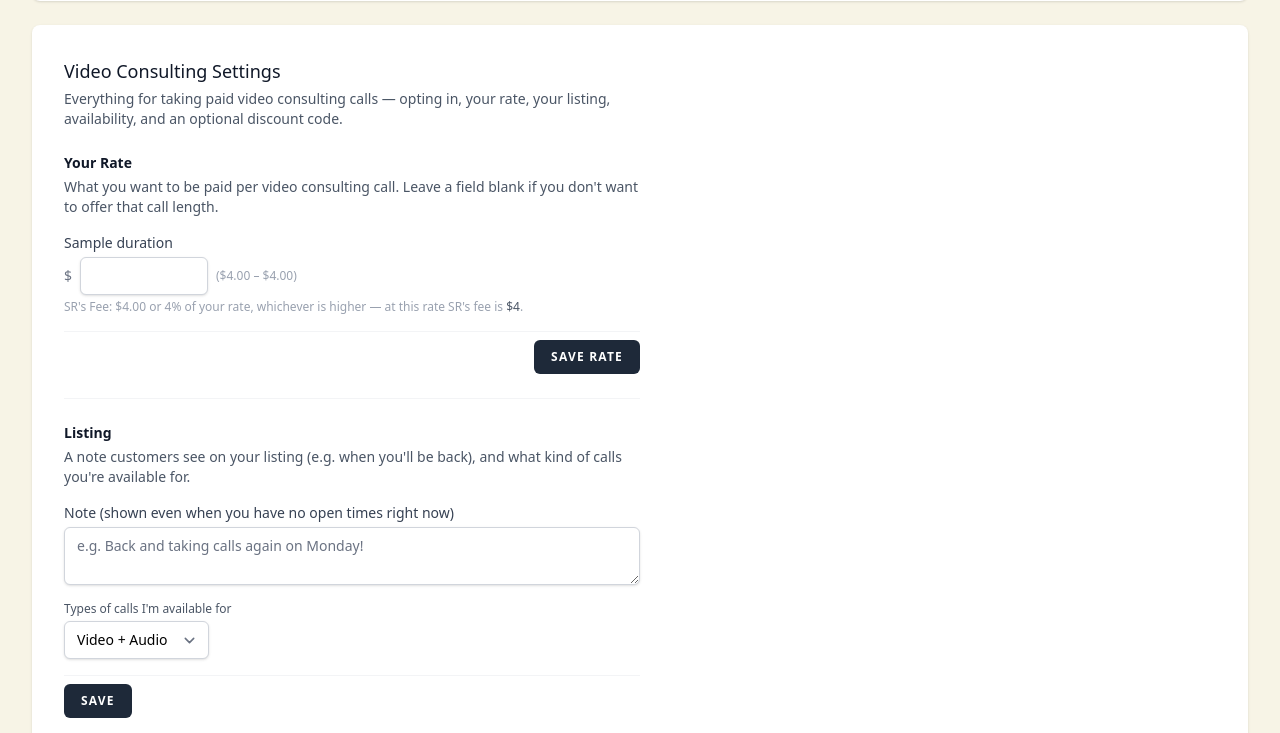
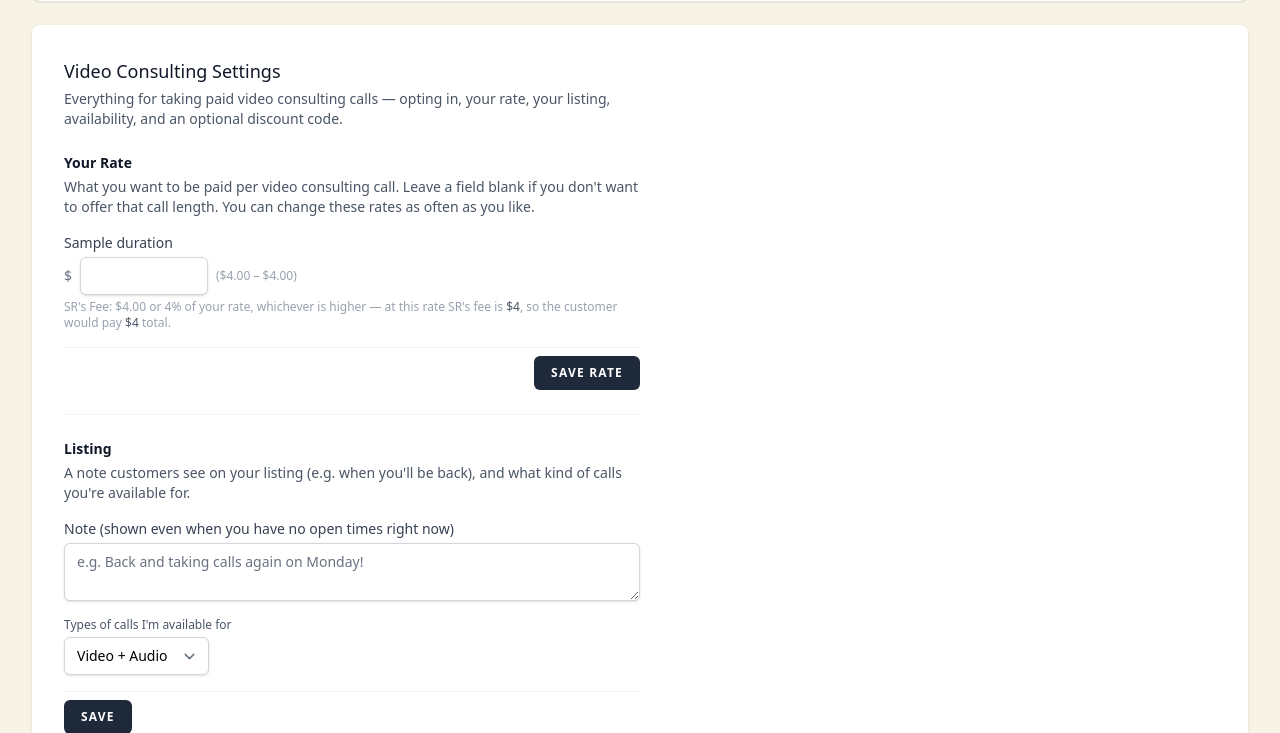
Before and after one commit to theomalley/screenplayreaders-portal, a Laravel app: page /profile in a window 1280 px wide. Shown: the part 2886-3619 px from the top of the page. Run offline with Laravel 12, Linux system fonts and the light colour scheme; a user stored in the database is signed in; data comes from the database, SQL or seed files in the repository; tables that the repository leaves empty hold one stand-in row (values such as "Sample post"); style sheets or scripts are compiled from the project's sources; parts of the project's set-up code (start-up, migrations or seed data) failed here and were passed over; some libraries are stand-ins or nearby versions.

Commit message:
tweak: show total customer price to reader when editing his vid consult rates

```diff
--- a/resources/views/profile/edit.blade.php
+++ b/resources/views/profile/edit.blade.php
@@ -432,7 +432,7 @@
                     @if (\App\Support\VideoConsultingAccess::enabledFor($user))
                     <div class="pb-6 mb-6 border-b border-gray-100">
                         <h3 class="text-sm font-semibold text-gray-900 mb-1">Your Rate</h3>
-                        <p class="text-sm text-gray-600 mb-4">What you want to be paid per video consulting call. Leave a field blank if you don't want to offer that call length.</p>
+                        <p class="text-sm text-gray-600 mb-4">What you want to be paid per video consulting call. Leave a field blank if you don't want to offer that call length. You can change these rates as often as you like.</p>
 
                         @php $vcDurations = $videoConsultingDurations ?? collect(); @endphp
                         @if ($errors->any() && $errors->hasAny($vcDurations->map(fn ($d) => "rates.{$d->id}")->all()))
@@ -459,6 +459,9 @@
                                         get cut() {
                                             const r = parseFloat(this.rate) || 0;
                                             return Math.max(this.baseRate, Math.round((this.basePercent / 100) * r));
+                                        },
+                                        get total() {
+                                            return (parseFloat(this.rate) || 0) + this.cut;
                                         }
                                      }">
                                     <x-input-label for="rate_{{ $duration->id }}" value="{{ $duration->label }}" />
@@ -474,7 +477,8 @@
                                     <p class="mt-1 text-xs text-gray-400">
                                         SR's Fee: ${{ number_format($duration->base_rate, 2) }}
                                         or <span x-text="basePercent"></span>% of your rate, whichever is higher —
-                                        at this rate SR's fee is <span class="font-medium text-gray-600" x-text="'$' + cut"></span>.
+                                        at this rate SR's fee is <span class="font-medium text-gray-600" x-text="'$' + cut"></span>,
+                                        so the customer would pay <span class="font-medium text-gray-600" x-text="'$' + total"></span> total.
                                     </p>
                                     <x-input-error :messages="$errors->get('rates.' . $duration->id)" class="mt-1" />
                                 </div>
@@ -1342,7 +1346,7 @@
             <div class="p-4 sm:p-8 bg-gray-50 shadow sm:rounded-lg">
                 <div class="max-w-xl space-y-4">
                     <h2 class="text-lg font-medium text-gray-900">Video Consulting Rates <span class="ml-1 align-middle text-[11px] font-medium bg-gray-100 text-gray-500 px-2 py-0.5 rounded-full border border-gray-200">admin only</span></h2>
-                    <p class="text-sm text-gray-600 -mt-2">What this {{ $isEditingReader ? 'reader' : 'person' }} is paid for a video consulting call of each length. Leave a field blank to opt them out of that call length. They need at least one rate set here (or via their own self-serve page) before they appear as bookable on the checkout upgrade or the Script Consulting page.</p>
+                    <p class="text-sm text-gray-600 -mt-2">What this {{ $isEditingReader ? 'reader' : 'person' }} is paid for a video consulting call of each length. Leave a field blank to opt them out of that call length. They need at least one rate set here (or via their own self-serve page) before they appear as bookable on the checkout upgrade or the Script Consulting page. Rates can be changed as often as needed.</p>
                     @if ($videoConsultingDurations->isEmpty())
                         <p class="text-sm text-gray-500 italic">No call-length durations are configured yet — add some under Settings first.</p>
                     @else
@@ -1358,6 +1362,9 @@
                                         get cut() {
                                             const r = parseFloat(this.rate) || 0;
                                             return Math.max(this.baseRate, Math.round((this.basePercent / 100) * r));
+                                        },
+                                        get total() {
+                                            return (parseFloat(this.rate) || 0) + this.cut;
                                         }
                                      }">
                                     <x-input-label for="vc_rate_{{ $duration->id }}" value="{{ $duration->label }}" />
@@ -1373,7 +1380,8 @@
                                     <p class="mt-1 text-xs text-gray-500">
                                         SR's Fee ${{ number_format((float) $duration->base_rate, 2) }} /
                                         <span x-text="basePercent"></span>% — SR's fee at this rate:
-                                        <span class="font-medium text-gray-700" x-text="'$' + cut"></span>
+                                        <span class="font-medium text-gray-700" x-text="'$' + cut"></span>,
+                                        customer pays <span class="font-medium text-gray-700" x-text="'$' + total"></span> total
                                     </p>
                                     <x-input-error :messages="$errors->get('vc_rates.' . $duration->id)" class="mt-1" />
                                 </div>
```
